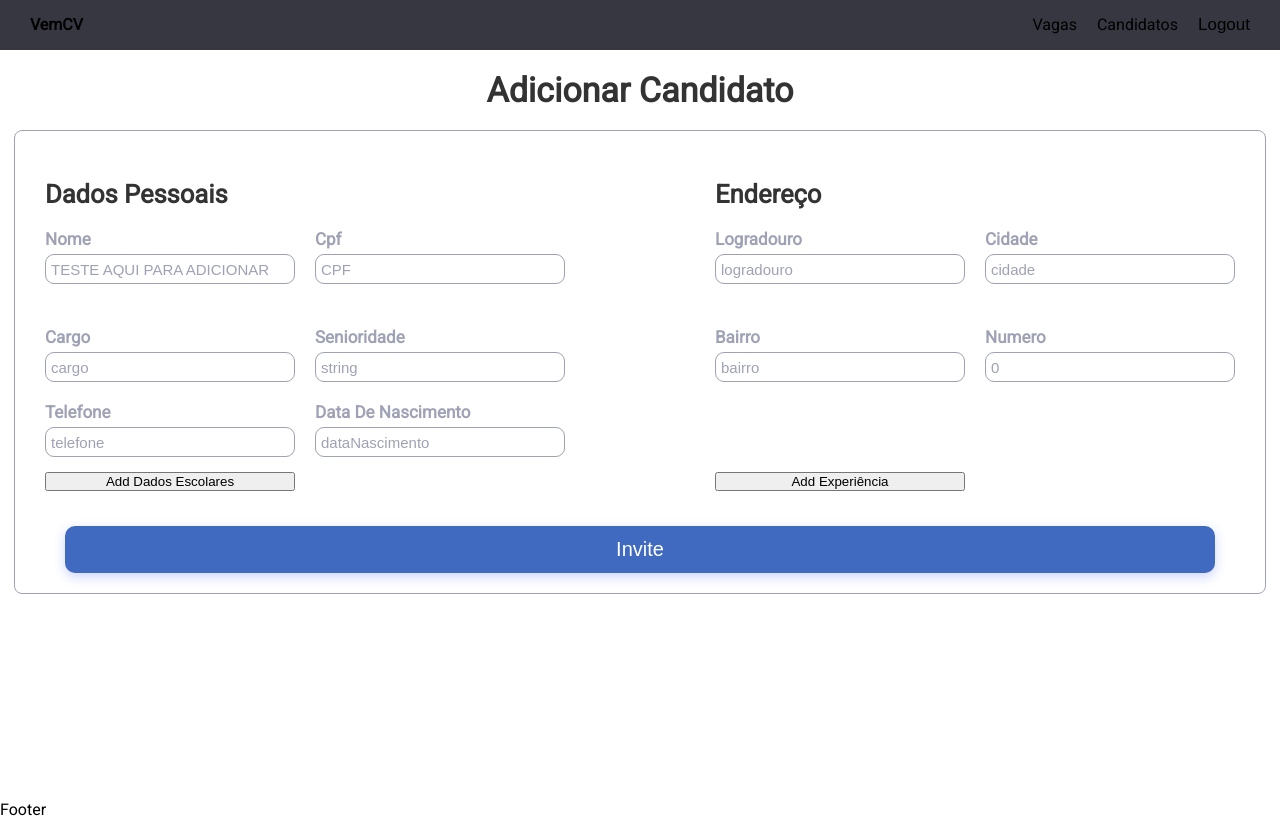
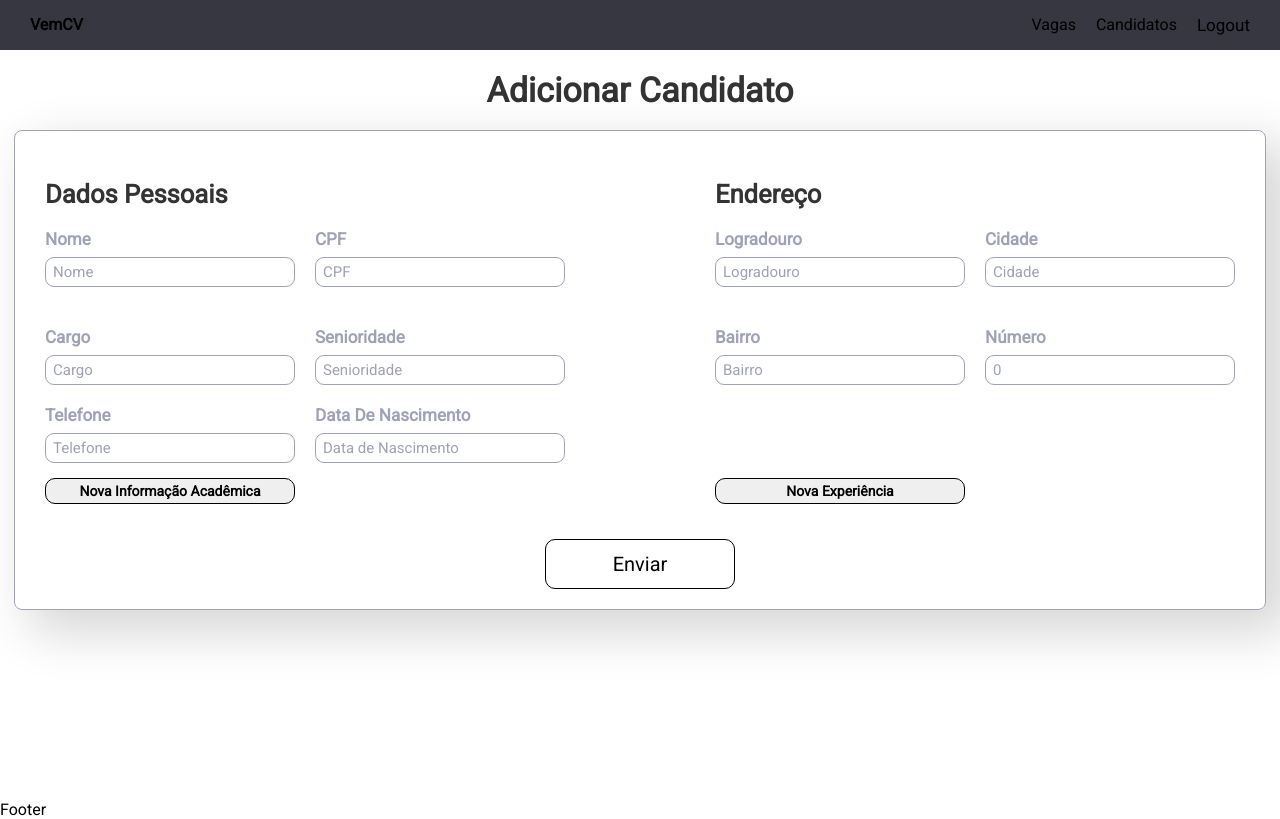
Before and after one commit to PauloFra/projeto-final-VemSer, a React (Create React App) app in the folder projeto-final-vemser/: page /form-curriculo in a window 1280 px wide. Built offline with nearby package versions, Linux system fonts and the light colour scheme; sample sign-in values are in the browser's storage.

Commit message:
Feat:Pack de ideias de estilos

```diff
--- a/projeto-final-vemser/src/index.css
+++ b/projeto-final-vemser/src/index.css
@@ -2,6 +2,7 @@
 * {
   margin: 0px;
   padding: 0px;
+  font-family: "Roboto", sans-serif;
   box-sizing: border-box;
   list-style: none;
 }
--- a/projeto-final-vemser/src/pages/formCandidato/FormCurriculo.tsx
+++ b/projeto-final-vemser/src/pages/formCandidato/FormCurriculo.tsx
@@ -8,6 +8,7 @@ import {
   ErrorMessage,
 } from "formik";
 import { useEffect, useState } from "react";
+import { AiOutlineClose } from 'react-icons/ai'
 
 // import Experiencias from "../../components/experienciasForm/Experiencias";
 import { ExperienciaDTO } from "../../model/ExperienciaDTO";
@@ -95,14 +96,14 @@ function FormCurriculo() {
   console.log("candidatoForUpdate FFFF =>" );
 
   const initialValues = {
-    nome: "TESTE AQUI PARA ADICIONAR",
+    nome: "",
     cpf: "",
     dataNascimento: "",
     telefone: "",
     logradouro: "",
     numero: 0,
     cargo: "",
-    senioridade: "string",
+    senioridade: "",
     experiencias: [],
     dadosEscolares: [],
     cidade: "",
@@ -127,13 +128,13 @@ function FormCurriculo() {
               <C.TitleInfoTopic>Dados Pessoais</C.TitleInfoTopic>
               <C.DivFlexColumn>
                 <C.Label htmlFor="nome">nome</C.Label>
-                <Field id="nome" name="nome" placeholder="nome" />
+                <Field id="nome" name="nome" placeholder="Nome" />
                 {errors.nome && touched.nome ? (
                   <C.DivError>{errors.nome}</C.DivError>
                 ) : null}
               </C.DivFlexColumn>
               <C.DivFlexColumn>
-                <C.Label htmlFor="cpf">Cpf</C.Label>
+                <C.Label htmlFor="cpf">CPF</C.Label>
                 <Field
                   id="cpf"
                   name="cpf"
@@ -147,35 +148,37 @@ function FormCurriculo() {
               </C.DivFlexColumn>
               <C.DivFlexColumn>
                 <C.Label htmlFor="cargo">Cargo</C.Label>
-                <Field id="cargo" name="cargo" placeholder="cargo" />
-                {/* {errors.cargo && touched.cargo ? (
+                <Field id="cargo" name="cargo" placeholder="Cargo" />
+                {errors.cargo && touched.cargo ? (
                   <C.DivError>{errors.cargo}</C.DivError>
-                ) : null} */}
+                ) : null}
               </C.DivFlexColumn>
               <C.DivFlexColumn>
                 <C.Label htmlFor="senioridade">Senioridade</C.Label>
                 <Field
                   id="senioridade"
                   name="senioridade"
-                  placeholder="Exemplo: Desenvolvedor Júnior"
+                  placeholder="Senioridade"
                 />
                 {errors.senioridade && touched.senioridade ? (
                   <C.DivError>{errors.senioridade}</C.DivError>
                 ) : null}
               </C.DivFlexColumn>
+
               <C.DivFlexColumn>
                 <C.Label htmlFor="telefone">telefone</C.Label>
-                <Field id="telefone" name="telefone" placeholder="telefone" />
+                <Field id="telefone" name="telefone" placeholder="Telefone" />
                 {errors.telefone && touched.telefone ? (
                   <C.DivError>{errors.telefone}</C.DivError>
                 ) : null}
               </C.DivFlexColumn>
+
               <C.DivFlexColumn>
                 <C.Label htmlFor="dataNascimento">Data de Nascimento</C.Label>
                 <Field
                   id="dataNascimento"
                   name="dataNascimento"
-                  placeholder="dataNascimento"
+                  placeholder="Data de Nascimento"
                   as={InputMask}
                   mask="99/99/9999"
                 />
@@ -187,11 +190,11 @@ function FormCurriculo() {
             <C.ContainerInputs>
               <C.TitleInfoTopic>Endereço</C.TitleInfoTopic>
               <C.DivFlexColumn>
-                <C.Label htmlFor="logradouro">logradouro</C.Label>
+                <C.Label htmlFor="logradouro">Logradouro</C.Label>
                 <Field
                   id="logradouro"
                   name="logradouro"
-                  placeholder="logradouro"
+                  placeholder="Logradouro"
                   type="text"
                 />
                 {errors.logradouro && touched.logradouro ? (
@@ -199,28 +202,28 @@ function FormCurriculo() {
                 ) : null}
               </C.DivFlexColumn>
               <C.DivFlexColumn>
-                <C.Label htmlFor="cidade">cidade</C.Label>
-                <Field id="cidade" name="cidade" placeholder="cidade" />
+                <C.Label htmlFor="cidade">Cidade</C.Label>
+                <Field id="cidade" name="cidade" placeholder="Cidade" />
 
                 {errors.cidade && touched.cidade ? (
                   <C.DivError>{errors.cidade}</C.DivError>
                 ) : null}
               </C.DivFlexColumn>
               <C.DivFlexColumn>
-                <C.Label htmlFor="bairro">bairro</C.Label>
-                <Field id="bairro" name="bairro" placeholder="bairro" />
+                <C.Label htmlFor="bairro">Bairro</C.Label>
+                <Field id="bairro" name="bairro" placeholder="Bairro" />
 
                 {errors.bairro && touched.bairro ? (
                   <C.DivError>{errors.bairro}</C.DivError>
                 ) : null}
               </C.DivFlexColumn>
               <C.DivFlexColumn>
-                <C.Label htmlFor="numero">numero</C.Label>
+                <C.Label htmlFor="numero">Número</C.Label>
                 <Field
                   id="numero"
                   name="numero"
                   type="number"
-                  placeholder="numero"
+                  placeholder="Número"
                 />
                 {errors.numero && touched.numero ? (
                   <C.DivError>{errors.numero}</C.DivError>
@@ -234,17 +237,26 @@ function FormCurriculo() {
                   {values.dadosEscolares.length > 0 &&
                     values.dadosEscolares.map(
                       (dadosEscolares: any, index: any) => (
-                        <div className="row" key={index}>
-                          <h1>{`${index + 1}º dadosEscolares`}</h1>
-                          <C.DivFlexColumn className="col">
-                            <label
+                        <C.ContainerInputs className="row" key={index}>
+                          <C.DivCabeçalho>
+                            <C.TitleInfoTopic>{`Informação Academica ${index + 1}`}</C.TitleInfoTopic>
+                            <C.ButtonExcluir
+                              type="button"
+                              className="secondary"
+                              onClick={() => remove(index)}
+                            >
+                              <AiOutlineClose />
+                            </C.ButtonExcluir>
+                          </C.DivCabeçalho>
+                          <C.DivFlexColumn >
+                            <C.Label
                               htmlFor={`dadosEscolares.${index}.descricao`}
                             >
-                              descricao do curso
-                            </label>
+                              Descrição Do Curso
+                            </C.Label>
                             <Field
                               name={`dadosEscolares.${index}.descricao`}
-                              placeholder="descricao"
+                              placeholder="Descrição Do Curso"
                               type="text"
                             />
                             {/* <ErrorMessage
@@ -253,15 +265,15 @@ function FormCurriculo() {
                           className="field-error"
                         /> */}
                           </C.DivFlexColumn>
-                          <C.DivFlexColumn className="col">
-                            <label
+                          <C.DivFlexColumn >
+                            <C.Label
                               htmlFor={`dadosEscolares.${index}.instituicao`}
                             >
-                              instituicao
-                            </label>
+                              Instituição
+                            </C.Label>
                             <Field
                               name={`dadosEscolares.${index}.instituicao`}
-                              placeholder="instituicao"
+                              placeholder="Instituição"
                               type="text"
                             />
 
@@ -271,15 +283,15 @@ function FormCurriculo() {
                           className="field-error"
                         /> */}
                           </C.DivFlexColumn>
-                          <C.DivFlexColumn className="col">
-                            <label
+                          <C.DivFlexColumn >
+                            <C.Label
                               htmlFor={`dadosEscolares.${index}.dataInicio`}
                             >
-                              dataInicio
-                            </label>
+                              Data De Início
+                            </C.Label>
                             <Field
                               name={`dadosEscolares.${index}.dataInicio`}
-                              placeholder="dataInicio"
+                              placeholder="Data De Início"
                               type="text"
                               as={InputMask}
                               mask="99/99/9999"
@@ -291,13 +303,13 @@ function FormCurriculo() {
                           className="field-error"
                         /> */}
                           </C.DivFlexColumn>
-                          <C.DivFlexColumn className="col">
-                            <label htmlFor={`dadosEscolares.${index}.dataFim`}>
-                              dataFim
-                            </label>
+                          <C.DivFlexColumn >
+                            <C.Label htmlFor={`dadosEscolares.${index}.dataFim`}>
+                              Data Final
+                            </C.Label>
                             <Field
                               name={`dadosEscolares.${index}.dataFim`}
-                              placeholder="dataFim"
+                              placeholder="Data Final"
                               type="text"
                               as={InputMask}
                               mask="99/99/9999"
@@ -310,21 +322,15 @@ function FormCurriculo() {
                         /> */}
                           </C.DivFlexColumn>
 
-                          <C.DivFlexColumn className="col">
-                            <button
-                              type="button"
-                              className="secondary"
-                              onClick={() => remove(index)}
-                            >
-                              X dados escolares
-                            </button>
+                          <C.DivFlexColumn >
+
                           </C.DivFlexColumn>
-                        </div>
+                        </C.ContainerInputs>
                       )
                     )}
 
                   <C.DivFlexColumn>
-                    <button
+                    <C.ButtonAdd
                       type="button"
                       className="secondary"
                       onClick={() =>
@@ -336,8 +342,8 @@ function FormCurriculo() {
                         })
                       }
                     >
-                      Add Dados Escolares
-                    </button>
+                      Nova Informação Acadêmica
+                    </C.ButtonAdd>
                   </C.DivFlexColumn>
                 </div>
               )}
@@ -348,15 +354,24 @@ function FormCurriculo() {
                 <div>
                   {values.experiencias.length > 0 &&
                     values.experiencias.map((experiencias: any, index: any) => (
-                      <div className="row" key={index}>
-                        <h1>{`${index + 1}º experiencia`}</h1>
-                        <C.DivFlexColumn className="col">
-                          <label htmlFor={`experiencias.${index}.nomeEmpresa`}>
-                            nomeEmpresa
-                          </label>
+                      <C.ContainerInputs className="row" key={index}>
+                        <C.DivCabeçalho>
+                          <C.TitleInfoTopic>{`Experiência ${index + 1}`} </C.TitleInfoTopic>
+                          <C.ButtonExcluir
+                            type="button"
+                            className="secondary"
+                            onClick={() => remove(index)}
+                          >
+                            <AiOutlineClose />
+                          </C.ButtonExcluir>
+                        </C.DivCabeçalho>
+                        <C.DivFlexColumn >
+                          <C.Label htmlFor={`experiencias.${index}.nomeEmpresa`}>
+                            Nome Da Empresa
+                          </C.Label>
                           <Field
                             name={`experiencias.${index}.nomeEmpresa`}
-                            placeholder="nomeEmpresa"
+                            placeholder="Nome Da Empresa"
                             type="text"
                           />
                           {/* <ErrorMessage
@@ -365,13 +380,13 @@ function FormCurriculo() {
                           className="field-error"
                         /> */}
                         </C.DivFlexColumn>
-                        <C.DivFlexColumn className="col">
-                          <label htmlFor={`experiencias.${index}.descricao`}>
-                            descricao
-                          </label>
+                        <C.DivFlexColumn >
+                          <C.Label htmlFor={`experiencias.${index}.descricao`}>
+                            Descrição
+                          </C.Label>
                           <Field
                             name={`experiencias.${index}.descricao`}
-                            placeholder="descricao"
+                            placeholder="Descrição"
                             type="text"
                           />
 
@@ -381,13 +396,13 @@ function FormCurriculo() {
                           className="field-error"
                         /> */}
                         </C.DivFlexColumn>
-                        <C.DivFlexColumn className="col">
-                          <label htmlFor={`experiencias.${index}.dataInicio`}>
-                            dataInicio
-                          </label>
+                        <C.DivFlexColumn >
+                          <C.Label htmlFor={`experiencias.${index}.dataInicio`}>
+                            Data De Inicio
+                          </C.Label>
                           <Field
                             name={`experiencias.${index}.dataInicio`}
-                            placeholder="dataInicio"
+                            placeholder="Data De Inicio"
                             type="text"
                             as={InputMask}
                             mask="99/99/9999"
@@ -399,13 +414,13 @@ function FormCurriculo() {
                           className="field-error"
                         /> */}
                         </C.DivFlexColumn>
-                        <C.DivFlexColumn className="col">
-                          <label htmlFor={`experiencias.${index}.dataFim`}>
-                            dataFim
-                          </label>
+                        <C.DivFlexColumn >
+                          <C.Label htmlFor={`experiencias.${index}.dataFim`}>
+                            Data Final
+                          </C.Label>
                           <Field
                             name={`experiencias.${index}.dataFim`}
-                            placeholder="dataFim"
+                            placeholder="Data Final"
                             type="text"
                             as={InputMask}
                             mask="99/99/9999"
@@ -418,20 +433,14 @@ function FormCurriculo() {
                         /> */}
                         </C.DivFlexColumn>
 
-                        <C.DivFlexColumn className="col">
-                          <button
-                            type="button"
-                            className="secondary"
-                            onClick={() => remove(index)}
-                          >
-                            X
-                          </button>
+                        <C.DivFlexColumn >
+
                         </C.DivFlexColumn>
-                      </div>
+                      </C.ContainerInputs>
                     ))}
 
                   <C.DivFlexColumn>
-                    <button
+                    <C.ButtonAdd
                       type="button"
                       className="secondary"
                       onClick={() =>
@@ -443,14 +452,15 @@ function FormCurriculo() {
                         })
                       }
                     >
-                      Add Experiência
-                    </button>
+                      Nova Experiência
+                    </C.ButtonAdd>
                   </C.DivFlexColumn>
                 </div>
               )}
             </FieldArray>
-
-            <C.Botao type="submit">Invite</C.Botao>
+            <C.Botao type="submit">
+              {idCandidato?'Atualizar':'Enviar'}
+            </C.Botao>
           </Form>
         )}
       </Formik>
--- a/projeto-final-vemser/src/pages/formCandidato/curriculo.styles.tsx
+++ b/projeto-final-vemser/src/pages/formCandidato/curriculo.styles.tsx
@@ -7,9 +7,12 @@ export const ContainerGeral = styled.div`
   min-width: 1200px;
   display: flex;
   flex-direction: column;
+
   align-items: center;
   height: calc(100vh - 50px);
   form {
+    -webkit-box-shadow: 20px 18px 50px 5px rgba(0,0,0,0.16);
+    box-shadow: 20px 18px 50px 5px rgba(0,0,0,0.16);
     gap: 15px 150px;
     padding: 0px 30px;
     display: grid;
@@ -30,10 +33,11 @@ export const DivFlexColumn = styled.div`
   width: 250px;
   input {
     width: 250px;
-    margin-top: 5px;
+    margin-top: 8px;
     border-radius: 9px;
     height: 30px;
-    padding-left: 5px;
+    padding:4px 0 4px 7px;
+
     font-size: 15px;
     border: 1px solid rgb(159, 162, 180);
 
@@ -60,13 +64,24 @@ export const TitleInfoTopic = styled.h2`
   color: rgb(51, 51, 51);
   grid-column-start: 1;
   grid-column-end: 3;
-  align-self: end;
+  align-self: flex-end;
+
 `;
+export const DivCabeçalho = styled.div`
+  color: rgb(51, 51, 51);
+  display: flex;
+  align-self: flex-end;
+  justify-content: space-between;
+  align-items: center;
+  grid-column-start: 1;
+  grid-column-end: 3;
 
+`;
 export const DivError = styled.div`
   margin: 3px 0px 0px 5px;
   color: #ff6969;
   font-weight: bold;
+
   font-size: 14px;
 `;
 /* FORM */
@@ -81,19 +96,19 @@ export const ContainerInputs = styled.div`
 
 export const Botao = styled.button`
   border-radius: 10px;
-  border: none;
-  background-color: #3f6abf;
+  border: 1px solid black;
+  background-color: transparent;
   padding: 12px 0;
-  margin: 20px;
+  margin: 20px 500px;
   font-size: 20px;
   transition: 1s;
-  color: white;
-  box-shadow: 0px 4px 12px rgba(55, 81, 255, 0.24);
   grid-column: 1/3;
   cursor: pointer;
   :hover {
     transition: 1s;
-    background-color: #2c7bbf;
+    color: white;
+    border: 1px solid white;
+    background-color: rgb(159,162,180);
   }
 `;
 
@@ -102,3 +117,32 @@ export const CheckBox = styled(Field)`
   width: 24px;
   margin-left: 5px;
 `;
+
+export const ButtonExcluir = styled.button`
+  color: #ff0000;
+  background-color:  #ffcccc;;
+  border: none;
+  font-size: 14px;
+  cursor: pointer;
+  transition: 1s;
+  border-radius: 4px;
+  padding: 4px 6px;
+  :hover{
+    color: #ffcccc;
+    background-color: #ff0000 ;
+  }
+`;
+export const ButtonAdd = styled.button`
+
+  transition: 1s;
+
+  font-weight: bold;
+  cursor: pointer;
+  border: 1px solid black;
+  border-radius: 10px;
+  font-size: 14px;
+  padding: 4px 0;
+  :hover {
+    background-color: rgb(159,162,180);
+  }
+`;
```
Also changed, not shown: projeto-final-vemser/src/pages/candidatoDetalhamento/CandidatoDetalhamento.tsx (+8 -7 lines), projeto-final-vemser/src/pages/candidatoDetalhamento/candidatoDetalhado.styles.tsx (+20 -4 lines).
